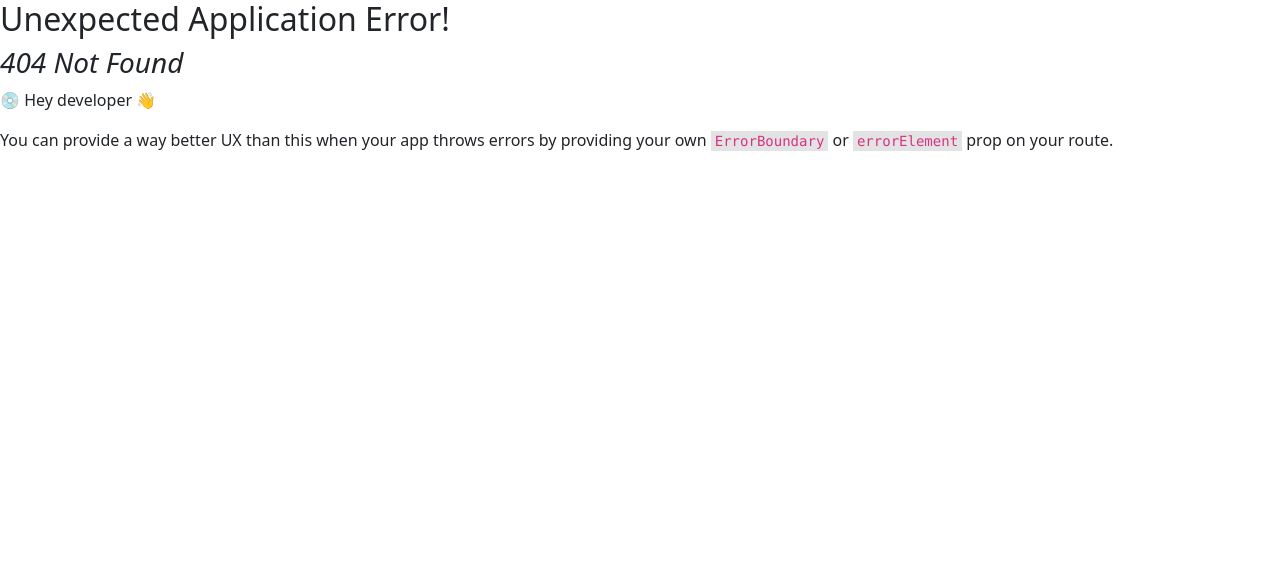
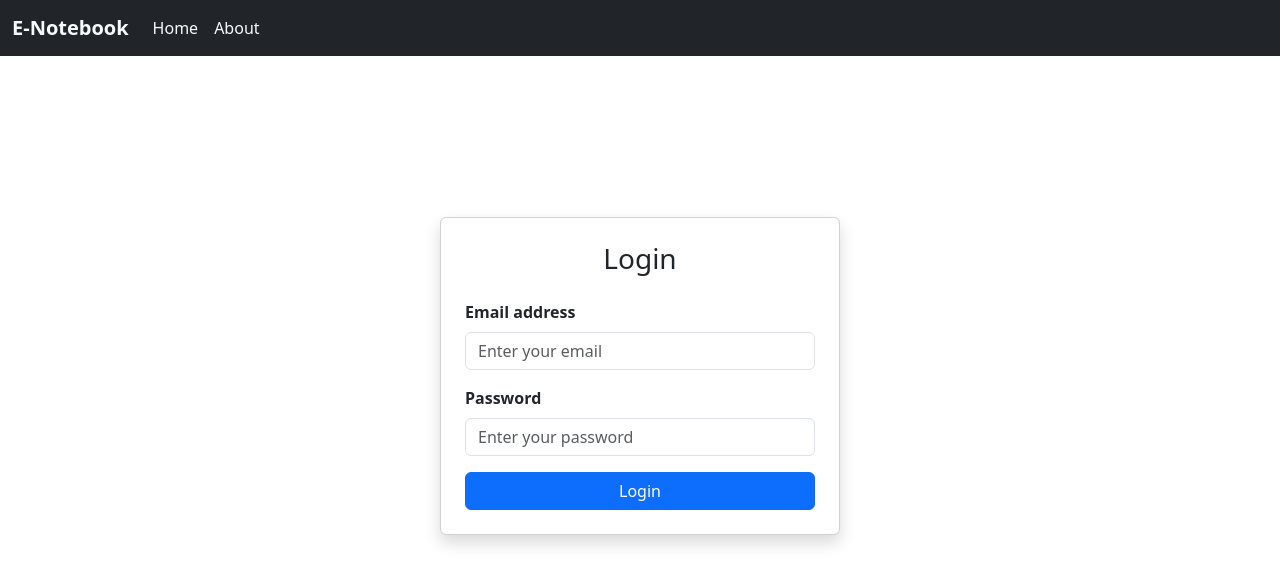
Before and after one commit to lifelinecoding/E-Notebook, a React (Vite) app: page /login in a window 1280 px wide. Before the commit this address had no page. Shown: the top 584 px of the page. Built offline with nearby package versions, Linux system fonts and the light colour scheme.

Commit message:
Added UI Validation & Login Component setup

```diff
--- a/Components/AddNote.jsx
+++ b/Components/AddNote.jsx
@@ -15,6 +15,7 @@ const AddNote = () => {
     e.preventDefault();
     // Logic to add the note will go here
     addNote(note.title, note.description, note.tag);
+    setNote({ title: "", description: "", tag: "" });
   };
 
   const onChange = (e) => {
@@ -92,6 +93,9 @@ const AddNote = () => {
                     <button
                       type="submit"
                       className="btn btn-primary btn-lg rounded-3"
+                      disabled={
+                        note.title.length < 3 || note.description.length < 5
+                      }
                     >
                       Create Note
                     </button>
--- /dev/null
+++ b/Components/Login.jsx
@@ -0,0 +1,98 @@
+import React, { useState } from "react";
+import { useNavigate } from "react-router-dom";
+
+const Login = () => {
+  const [credentials, setCredentials] = useState({
+    email: "",
+    password: "",
+  });
+
+  const navigate = useNavigate();
+
+  const onChange = (e) => {
+    setCredentials({ ...credentials, [e.target.name]: e.target.value });
+  };
+
+  const handleSubmit = async (e) => {
+    e.preventDefault();
+
+    // Login logic will go here (API call)
+
+    const response = await fetch("http://localhost:5000/api/auth/login", {
+      method: "POST",
+      headers: {
+        "Content-Type": "application/json",
+      },
+      body: JSON.stringify({
+        email: credentials.email,
+        password: credentials.password,
+      }),
+    });
+
+    const token = await response.json();
+    console.log(token);
+
+    localStorage.setItem("auth-token", token.token);
+
+    if (token.success) {
+      navigate("/");
+    }
+
+    // console.log("Email:", credentials.email);
+    // console.log("Password:", credentials.password);
+  };
+
+  return (
+    <div
+      className="container d-flex justify-content-center align-items-center"
+      style={{ minHeight: "80vh" }}
+    >
+      <div className="card p-4 shadow" style={{ width: "400px" }}>
+        <h3 className="text-center mb-4">Login</h3>
+
+        <form onSubmit={handleSubmit}>
+          {/* Email */}
+          <div className="mb-3">
+            <label htmlFor="email" className="form-label fw-semibold">
+              Email address
+            </label>
+            <input
+              type="email"
+              className="form-control"
+              id="email"
+              name="email"
+              value={credentials.email}
+              onChange={onChange}
+              placeholder="Enter your email"
+              required
+            />
+          </div>
+
+          {/* Password */}
+          <div className="mb-3">
+            <label htmlFor="password" className="form-label fw-semibold">
+              Password
+            </label>
+            <input
+              type="password"
+              className="form-control"
+              id="password"
+              name="password"
+              value={credentials.password}
+              onChange={onChange}
+              placeholder="Enter your password"
+              required
+            />
+          </div>
+
+          {/* Login Button */}
+          <button type="submit" className="btn btn-primary w-100">
+            Login
+          </button>
+        </form>
+      </div>
+    </div>
+  );
+};
+
+export default Login;
--- a/Components/Notes.jsx
+++ b/Components/Notes.jsx
@@ -142,6 +142,9 @@ const Notes = () => {
                 onClick={handleSubmit}
                 type="button"
                 className="btn btn-primary"
+                disabled={
+                  notes.etitle.length < 3 || notes.edescription.length < 5
+                }
               >
                 Save changes
               </button>
--- a/Router/Router.jsx
+++ b/Router/Router.jsx
@@ -4,6 +4,7 @@ import Home from "../Components/Home.jsx";
 import About from "../Components/About.jsx";
 // import Layout from "../Components/Layout.jsx";
 import App from "../src/App.jsx";
+import Login from "../Components/Login.jsx";
 
 const Router = createBrowserRouter([
   // Define your routes here
@@ -19,6 +20,10 @@ const Router = createBrowserRouter([
         path: "about",
         element: <About />,
       },
+      {
+        path: "login",
+        element: <Login />,
+      },
     ],
   },
 ]);
```
Also changed, not shown: 1 other file (tests, documents, lock files or other folders).
